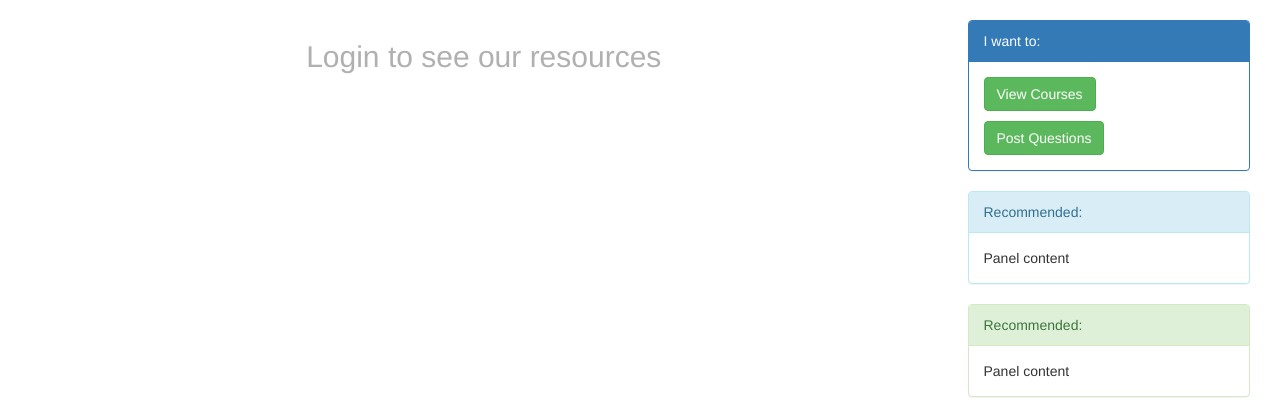
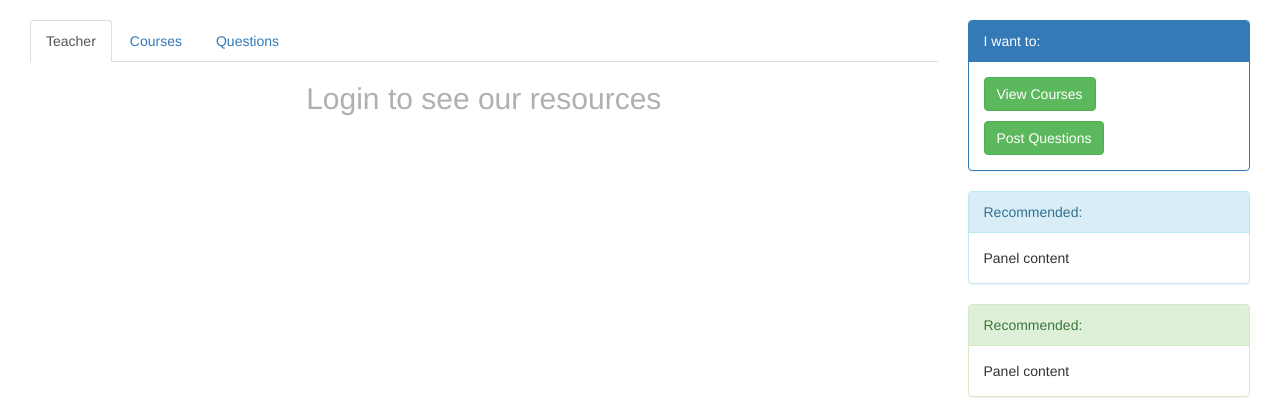
Before and after one commit to bwpkkk/Dj-Angus, a Django app: page /index/ in a window 1280 px wide. Shown: the part 52-472 px from the top of the page. Run offline with Django 4.2, Linux system fonts and the light colour scheme; some libraries are stand-ins or nearby versions.

Commit message:
Add files via upload

```diff
--- a/index/templates/index/index.html
+++ b/index/templates/index/index.html
@@ -62,12 +62,10 @@
                 {%if request.session.username %}
 
 
-
-
                 <li><a>Welcome, {{ request.session.username}}</a></li>
 
                 {%if img %}
-                 <li><img src='{{img.url}}' style="margin-top:12px" alt=" "width="25" height="25" ></li>
+                <li><img src='{{img.url}}' style="margin-top:12px" alt=" " width="25" height="25"></li>
 
                 {%endif%}
 
@@ -99,11 +97,27 @@
 
 <div class="container-fluid clearfix ">
     <div class="col-sm-9">
+
+        <div>
+
+            <!-- Nav tabs -->
+            <ul class="nav nav-tabs" role="tablist">
+                <li role="presentation" class="active"><a href="#home" aria-controls="home" role="tab"
+                                                          data-toggle="tab">Teacher</a></li>
+                <li role="presentation"><a href="#profile" aria-controls="profile" role="tab"
+                                           data-toggle="tab">Courses</a></li>
+
+                <li role="presentation"><a href="#settings" aria-controls="settings" role="tab" data-toggle="tab">Questions</a>
+                </li>
+            </ul>
+
+            <!-- Tab panes -->
+            <div class="tab-content">
+                <div role="tabpanel" class="tab-pane active" id="home">
+
+
                     {%if request.session.username %}
-        <h2 style="text-align:center ; color:#b0b0b0 ;" >Popular Tutors:</h2>
-        {%else%}
-        <h2 style="text-align:center ; color:#b0b0b0 ;" >Login to see our resources</h2>
-        {%endif%}
+                    <h2 style="text-align:center ; color:#b0b0b0 ;">Popular Tutors:</h2>
                     {%for teacher in teachers%}
                     <div class="media" style="background-color:pink; font-family:Microsoft YaHei">
                         <div class="media-left">
@@ -114,7 +128,8 @@
                             </a>
                         </div>
                         <div class="media-body">
-                <h4 class="media-heading" >{{teacher.specialty}} teacher:<a href> {{teacher.username}}</a></h4>
+                            <h4 class="media-heading">{{teacher.specialty}} teacher:<a href> {{teacher.username}}</a>
+                            </h4>
                             {{teacher.personal_Bio}}
 
                         </div>
@@ -126,6 +141,51 @@
 
                     {%endfor%}
 
+                    {%else%}
+                    <h2 style="text-align:center ; color:#b0b0b0 ;">Login to see our resources</h2>
+
+
+                    {%endif%}
+
+
+
+                </div>
+                <div role="tabpanel" class="tab-pane" id="profile">
+                     {%if request.session.username %}
+                    <h2 style="text-align:center ; color:#b0b0b0 ;">Courses:</h2>
+                    {%else%}
+                    <h2 style="text-align:center ; color:#b0b0b0 ;">Login to see our resources</h2>
+                    {%endif%}
+
+                    <div class="row">
+                        {%for course in courses%}
+                        <div class="col-sm-6 col-md-4">
+
+
+                            <div class="thumbnail">
+                                <img src='{{course.course_picture.url}}' alt="..." width="242" height="200"/>
+                                <div class="caption">
+                                    <h3>{{course.course_name}}</h3>
+                                    <p style="font-family: serif">by Teacher: {{course.owner}}</p>
+                                    <p><a href="#" class="btn btn-primary" role="button">Button</a> <a href="#"
+                                                                                                       class="btn btn-default"
+                                                                                                       role="button">Button</a>
+                                    </p>
+                                </div>
+                            </div>
+
+
+                        </div>
+                         {%endfor%}
+                    </div>
+
+                </div>
+                <div role="tabpanel" class="tab-pane" id="messages">pbw</div>
+                <div role="tabpanel" class="tab-pane" id="settings">...</div>
+            </div>
+
+        </div>
+
 
     </div>
 
@@ -133,8 +193,9 @@
         <div class="panel panel-primary">
             <div class="panel-heading">I want to:</div>
             <div class="panel-body">
-                <p> <a class="btn btn-success" href="/teacher/viewCourses">View Courses</a></p>
-                <p><p class="btn btn-success">Post Questions</a></p>
+                <p><a class="btn btn-success" href="/teacher/viewCourses">View Courses</a></p>
+                <p>
+                <p class="btn btn-success">Post Questions</a></p>
 
             </div>
         </div>
--- a/index/views.py
+++ b/index/views.py
@@ -1,15 +1,21 @@
 from django.shortcuts import render
-from Reg.models import User,Teacher,Student
+from Reg.models import User,Teacher,Student,Course,Question
 
 def index_view(request):
     try:
         user = User.objects.get(username=request.session['username'])
         teachers = Teacher.objects.all()
         img = user.profile_picture
+        numofCourses= Course.objects.all().count()
 
-        print(user. profile_picture)
+        Courses= Course.objects.all()
+        course=Course.objects.get(course_name="Fancy gun")
+        students=course.student_set.all()
+        #student=Student.objects.filter(username="Mad Max").first()
 
-        return render(request, 'index/index.html', {'img': img, 'teachers': teachers})
+
+        print(numofCourses)
+        return render(request, 'index/index.html', {'img': img, 'teachers': teachers,'courses': Courses})
     except Exception as e:
         print('--login user error 2 %s' % (e))
         return render(request, 'index/index.html')
```
Lines whose indentation alone changed are shown as unchanged.
